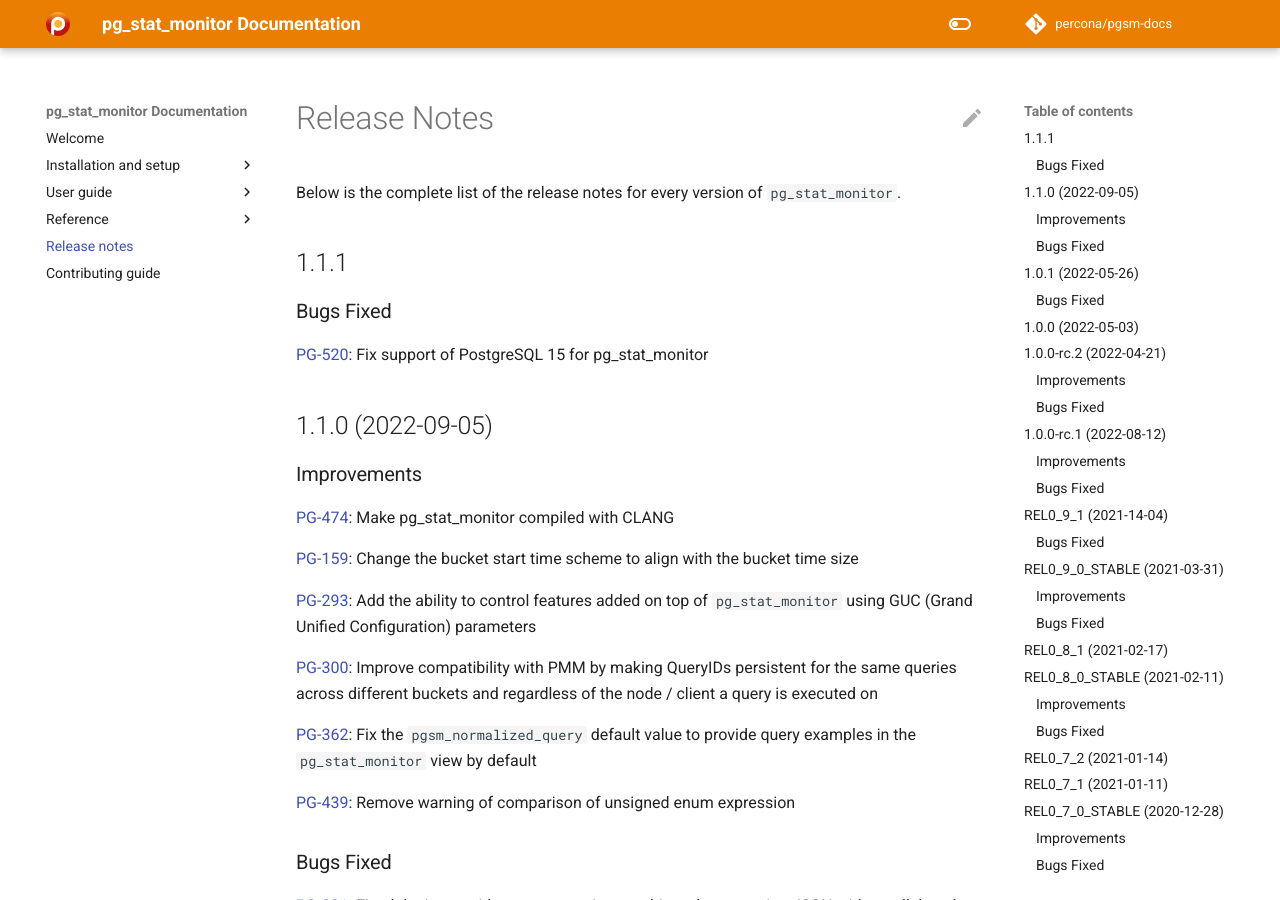
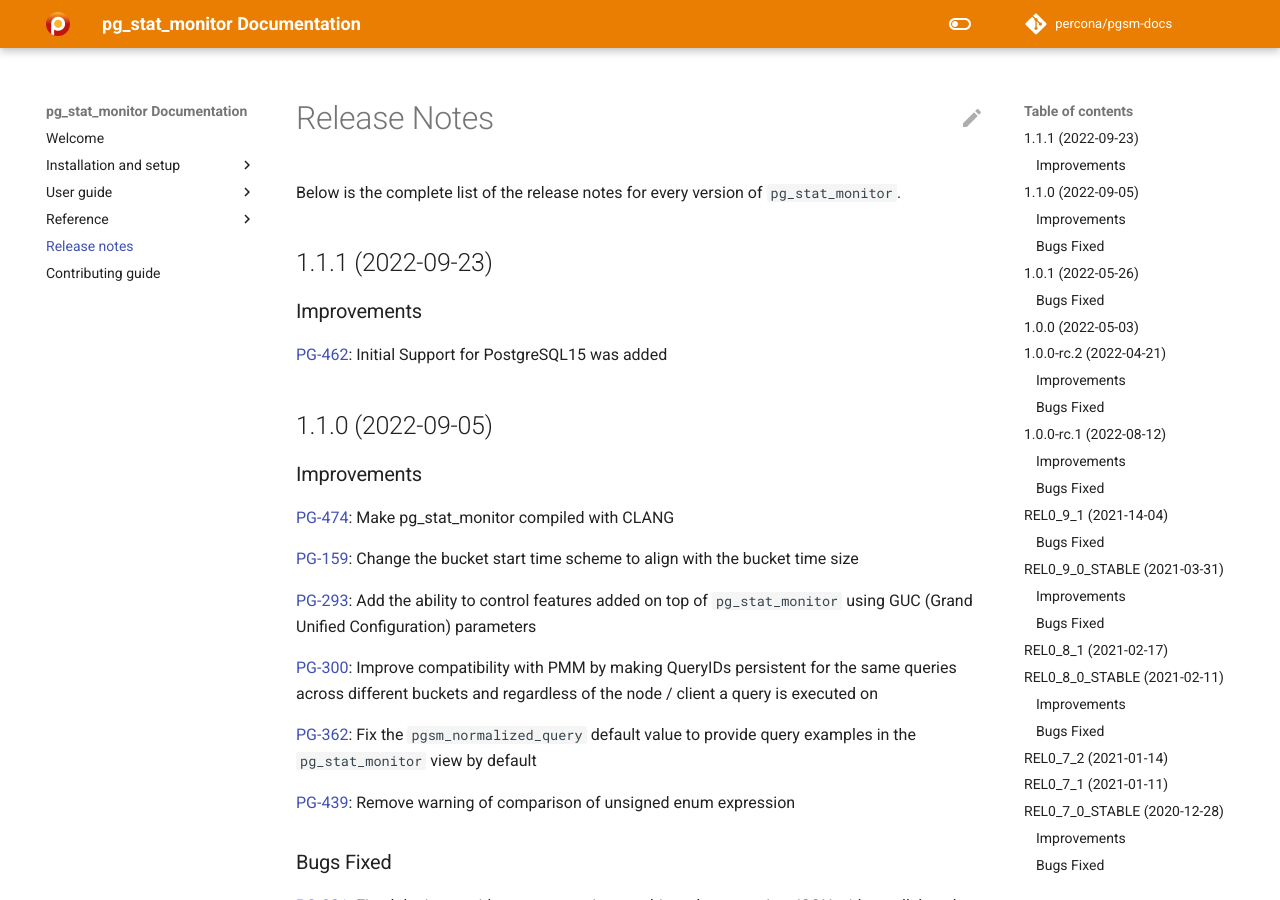
Before and after one commit to percona/pgsm-docs, an MkDocs documentation site: the page built from docs/release_notes.md, in a window 1280 px wide and 900 px high. Built offline with MkDocs 1.6.1 and Material for MkDocs 9.7.7, drawn with Linux system fonts in a browser that asks for light colours; nearby versions of some CDN libraries; comment, search, counter and statistics services are not loaded; the version menu is left out.

Commit message:
PG-528: Updated readme and added a date and PG15 support
Signed-off-by: Kai Wagner <kai.wagner@percona.com>

```diff
--- a/docs/release_notes.md
+++ b/docs/release_notes.md
@@ -2,11 +2,11 @@
 
 Below is the complete list of the release notes for every version of ``pg_stat_monitor``.
 
-## 1.1.1
+## 1.1.1 (2022-09-23)
 
-### Bugs Fixed
+### Improvements
 
-[PG-520](https://jira.percona.com/browse/PG-520): Fix support of PostgreSQL 15 for pg_stat_monitor
+[PG-462](https://jira.percona.com/browse/PG-462): Initial Support for PostgreSQL15 was added
 
 
 ## 1.1.0 (2022-09-05)
```
